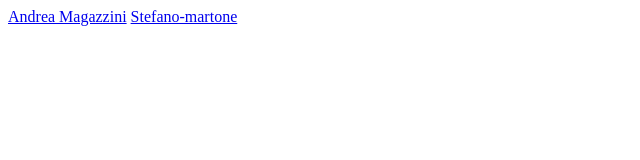
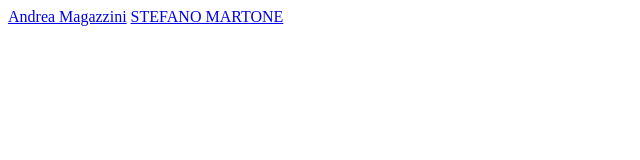
Before and after one commit to challenge-network-18-mar-24/presentations, a plain HTML site: page index.html in a window 1280 px wide. Shown: the full height of the page, 0-640 px from the left. Drawn offline with Linux system fonts and the light colour scheme.

```diff
--- a/index.html
+++ b/index.html
@@ -7,6 +7,6 @@
 </head>
 <body>
   <a href="https://challenge-network-18-mar-24.github.io/andrea-magazzini/" target="_blank">Andrea Magazzini</a>
-  <a href="https://challenge-network-18-mar-24.github.io/stefano-martone/" target="_blank">Stefano-martone</a>
+  <a href="https://challenge-network-18-mar-24.github.io/stefano-martone/" target="_blank">STEFANO MARTONE</a>
 </body>
 </html>
```
